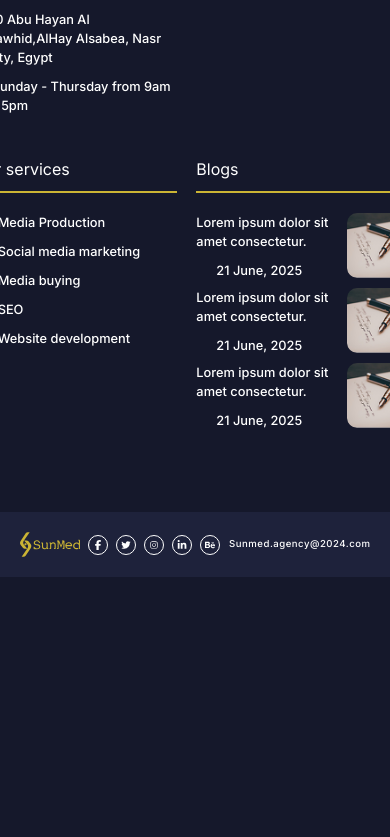
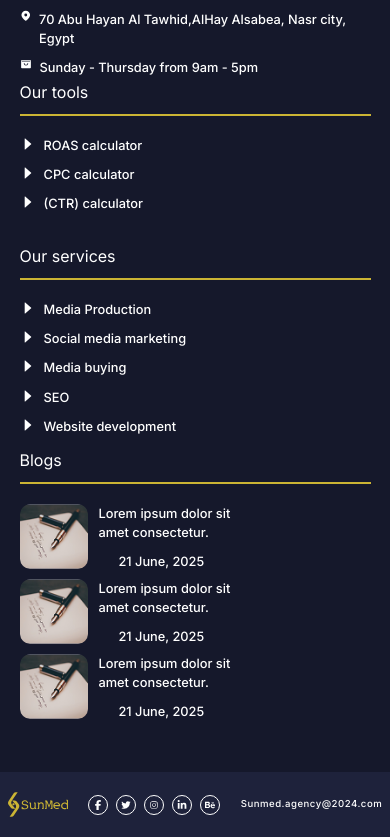
Before and after one commit to remon-samir1/sunmed, a React (Create React App) app: page / in a window 390 px wide. Shown: the part 7945-8782 px from the top of the page. Before the commit the page ends 8522 px from the top, so only its background shows below. Built offline with nearby package versions, Linux system fonts and the light colour scheme; some icons are missing.

Commit message:
first commit

```diff
--- a/src/Components/Footer/Footer.css
+++ b/src/Components/Footer/Footer.css
@@ -71,6 +71,7 @@ cursor: pointer;
   height: 100%;
   border-radius: 10px;
   overflow: hidden;
+  order: 1 !important;
   transition: 0.8s;
 
 }
@@ -89,6 +90,8 @@ transform: scale(1.2);
   align-items: start;
   flex-direction: column;
   gap: 10px;
+  order: 2 !important;
+
   height: 100%;
 }
 .Footer .content .blogs .blog .text p {
@@ -145,19 +148,21 @@ height: 10px;
     height: 20px;
   }
   .Footer .identity{
-    padding: 20px 5vw;
+    padding: 20px 2vw;
   }
 .Footer .identity p {
 font-size: 0.6rem;
 letter-spacing: 0.5px;
 }
   .Footer .content{
+    width: 100%;
     display: grid;
-    grid-template-rows: 1fr 1fr;
-    grid-template-columns: 1fr 1fr;
+    grid-template-rows: 210px 160px 200px 240px;
+
+    grid-template-columns:  1fr;
   justify-content: center;
     padding: 10vh 5vw;
-   gap: 5vw;
+   gap: 1vw;
    flex-wrap: wrap;
   }
   .Footer .content .getIn .item span , .Footer .content .details .item span{
```
